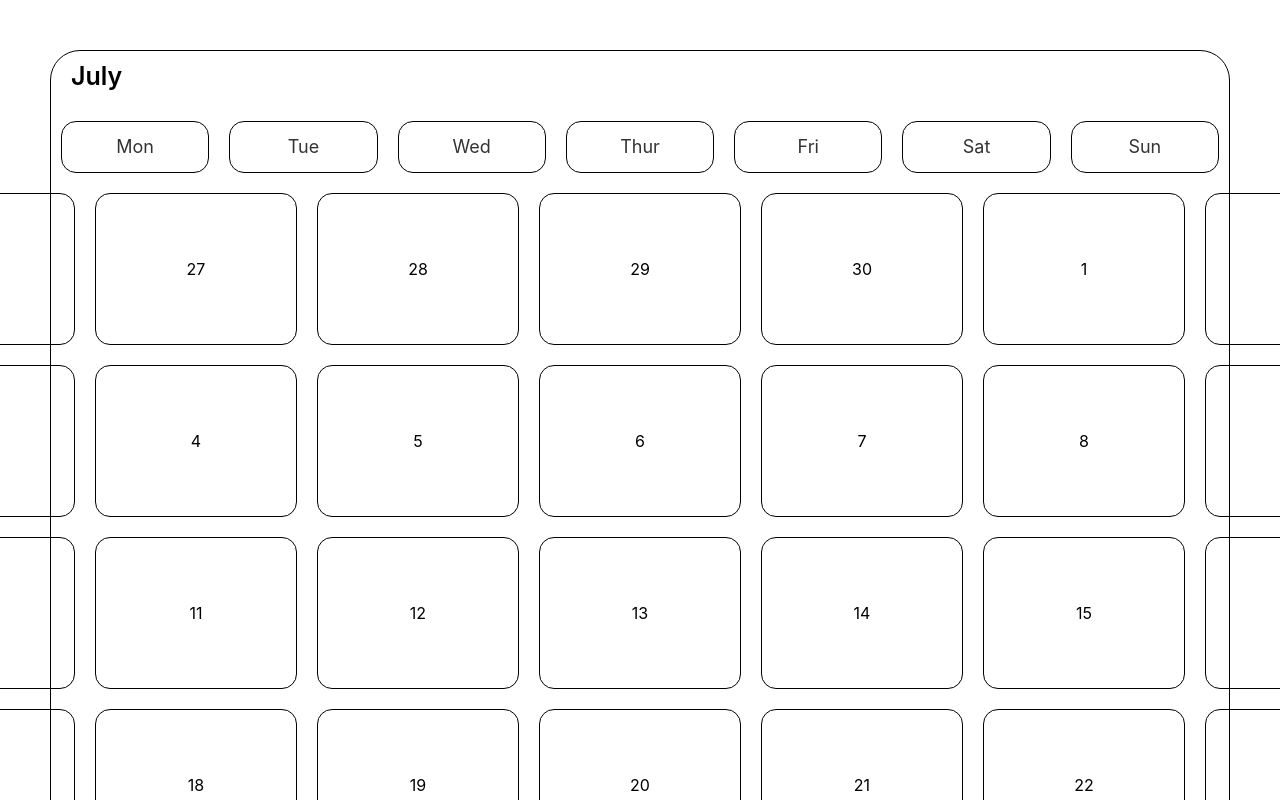
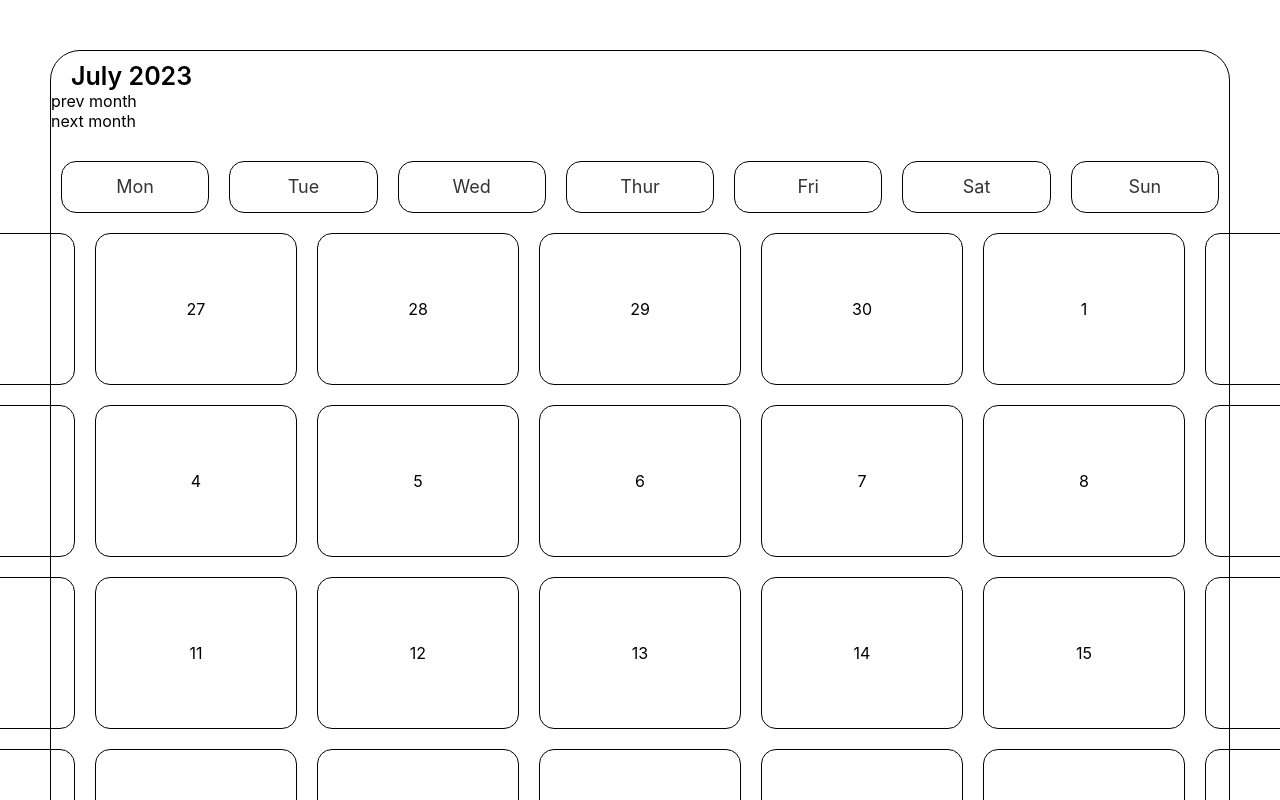
Before and after one commit to rhish9h/cycling-training, a React (Create React App) app: page /plan in a window 1280 px wide. Shown: the top 800 px of the page. Built offline with nearby package versions, Linux system fonts and the light colour scheme.

Commit message:
basic month navigation

```diff
--- a/src/components/calendar/Calendar.js
+++ b/src/components/calendar/Calendar.js
@@ -3,17 +3,35 @@ import styles from './Calendar.module.css';
 import Heading from "./heading/Heading";
 import DayLabels from "./dayLabels/DayLabels";
 import AllDays from "./allDays/AllDays";
+import MonthNav from "./monthNav/MonthNav";
 
 const Calendar = () => {
     const months = ['January', 'February', 'March', 'April', 'May', 'June', 'July',
                     'August', 'September', 'October', 'November', 'December'];
-    const [ curMonth, setCurMonth ] = useState(months[new Date().getMonth()]);
+    const [ curDate, setCurDate ] = useState(new Date());
+    const showNextMonth = () => {
+        setCurDate(prevDate => {
+            const nextMonth = new Date(prevDate);
+            nextMonth.setDate(1);
+            nextMonth.setMonth(nextMonth.getMonth() + 1);
+            return nextMonth;
+        });
+    }
+    const showPrevMonth = () => {
+        setCurDate(prevDate => {
+            const nextMonth = new Date(prevDate);
+            nextMonth.setDate(1);
+            nextMonth.setMonth(nextMonth.getMonth() - 1);
+            return nextMonth;
+        });
+    }
 
     return (
         <div className={styles.calendar}>
-            <Heading heading={curMonth}/>
+            <Heading heading={months[curDate.getMonth()] + " " + curDate.getFullYear()}/>
+            <MonthNav showNextMonth={showNextMonth} showPrevMonth={showPrevMonth} />
             <DayLabels />
-            <AllDays />
+            <AllDays curDate={curDate}/>
         </div>
     )
 }
--- a/src/components/calendar/allDays/AllDays.js
+++ b/src/components/calendar/allDays/AllDays.js
@@ -2,10 +2,9 @@ import React from "react";
 import DayCard from "./dayCard/DayCard";
 import styles from './AllDays.module.css';
 
-const AllDays = () => {
-    const today = new Date();
-    const month = today.getMonth();
-    const year = today.getFullYear();
+const AllDays = ({curDate}) => {
+    const month = curDate.getMonth();
+    const year = curDate.getFullYear();
     // next month's 0th day ie give number of days of current month
     const daysInMonth = new Date(year, month + 1, 0).getDate();
     const daysInPrevMonth = new Date(year, month, 0).getDate();
@@ -29,7 +28,7 @@ const AllDays = () => {
         <div className={styles.gridContainer}>
             <div className={styles.daysGrid}>
                 {days.map((day, index) => (
-                    <div>
+                    <div key={index}>
                         <DayCard day={day} />
                     </div>
                 ))}
--- /dev/null
+++ b/src/components/calendar/monthNav/MonthNav.js
@@ -0,0 +1,16 @@
+import React from "react";
+
+const MonthNav = ({showPrevMonth, showNextMonth}) => {
+    return (
+        <div>
+            <div onClick={showPrevMonth}>
+                prev month
+            </div>
+            <div onClick={showNextMonth}>
+                next month
+            </div>
+        </div>
+    )
+}
+
+export default MonthNav;
```
